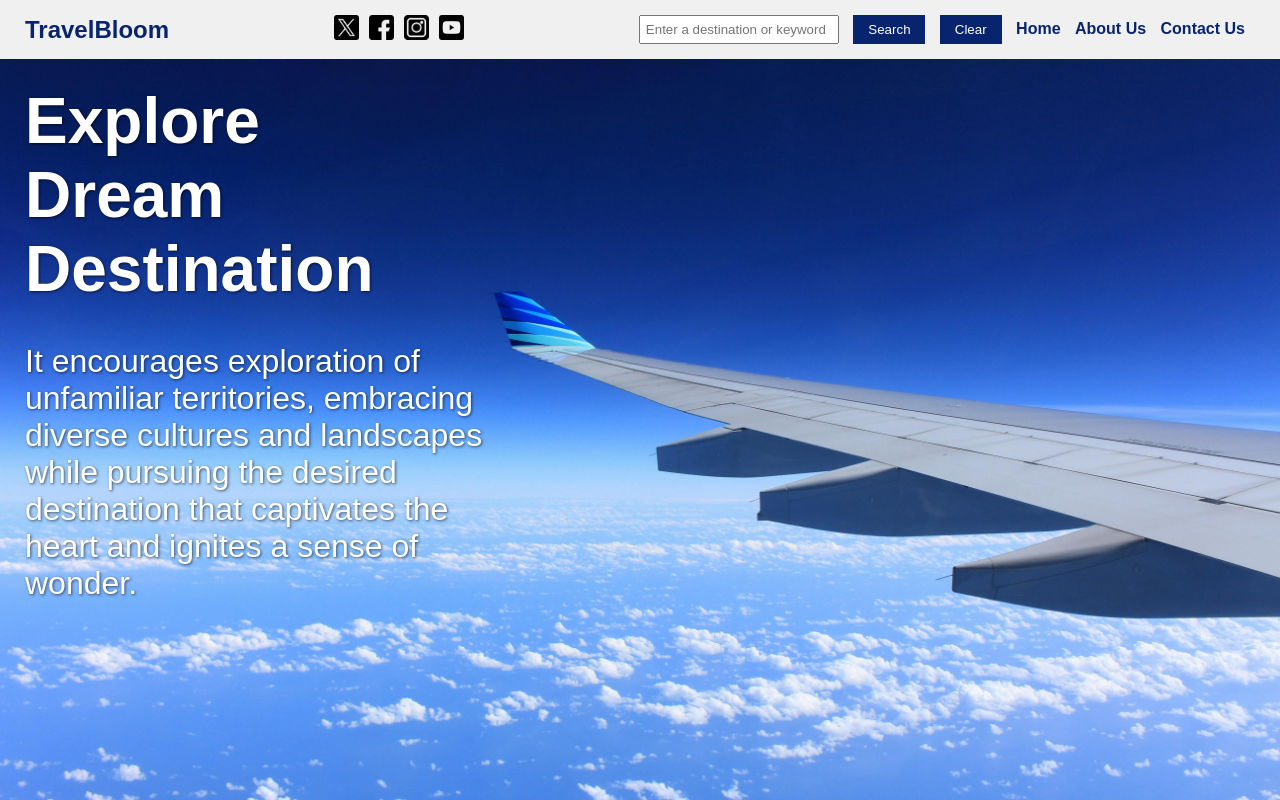
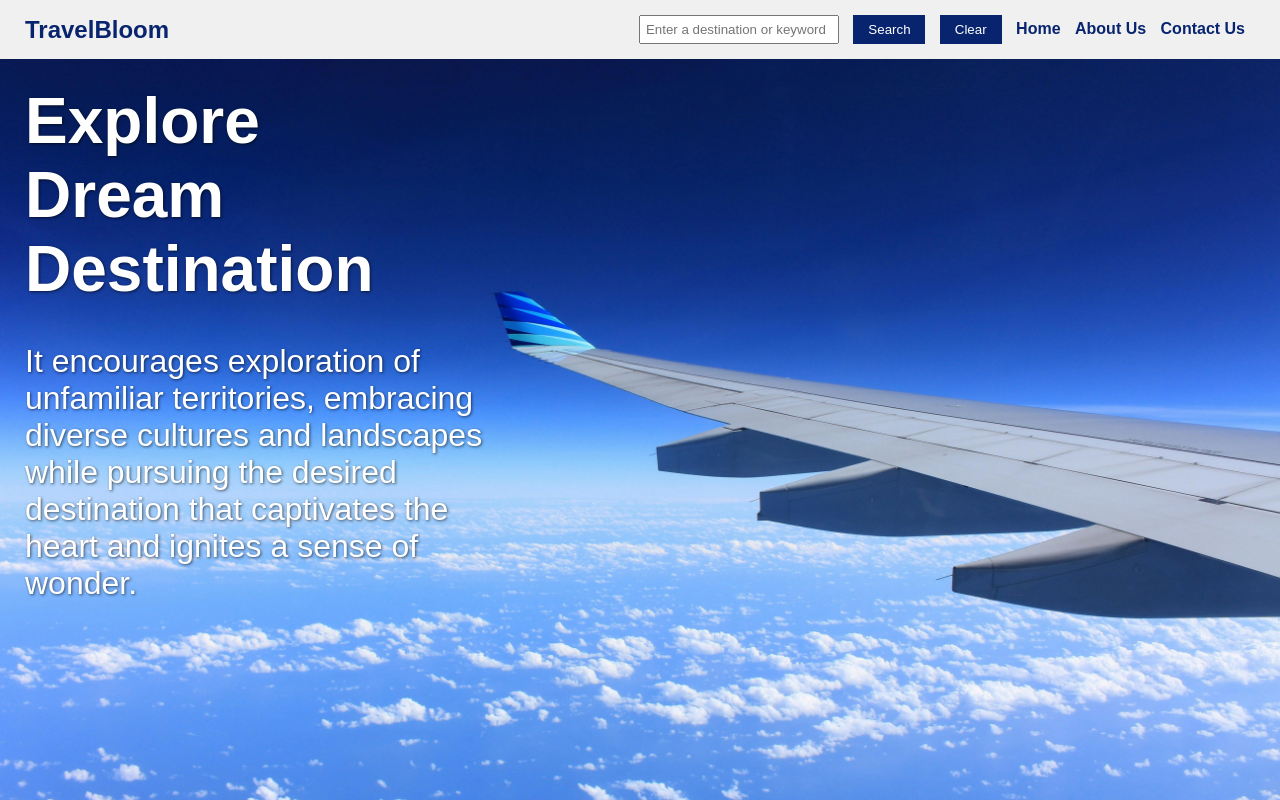
Before and after one commit to ezekiel-g/travel-recommendation, a plain HTML site: page index.html in a window 1280 px wide. Drawn offline with Linux system fonts and the light colour scheme.

Commit message:
Removed social media icons

```diff
--- a/index.css
+++ b/index.css
@@ -54,15 +54,6 @@ button {
 
 button:hover {
     background-color: #1D3B8D;
-}
-
-.social-media-icons {
-    display: flex;
-}
-
-.social-media-icons img {
-    width: 25px;
-    aspect-ratio: 1 / 1;
 }
 
 .home-container {
--- a/index.html
+++ b/index.html
@@ -9,28 +9,6 @@
     <body>
         <nav>
             <h1><a href="./index.html">TravelBloom</a></h1>
-            <ul class="social-media-icons">
-                <li>
-                    <a href="#" onclick="return false">
-                        <img src="./assets/images/x.png">
-                    </a>
-                </li>
-                <li>
-                    <a href="#" onclick="return false">
-                        <img src="./assets/images/facebook.png">
-                    </a>
-                </li>
-                <li>
-                    <a href="#" onclick="return false">
-                        <img src="./assets/images/instagram.png">
-                    </a>
-                </li>
-                <li>
-                    <a href="#" onclick="return false">
-                        <img src="./assets/images/youtube.png">
-                    </a>
-                </li>
-            </ul>
             <ul>
                 <li>
                     <input
```
Also changed, not shown: assets/images/facebook.png (deleted), assets/images/instagram.png (deleted), assets/images/x.png (deleted), assets/images/youtube.png (deleted).
